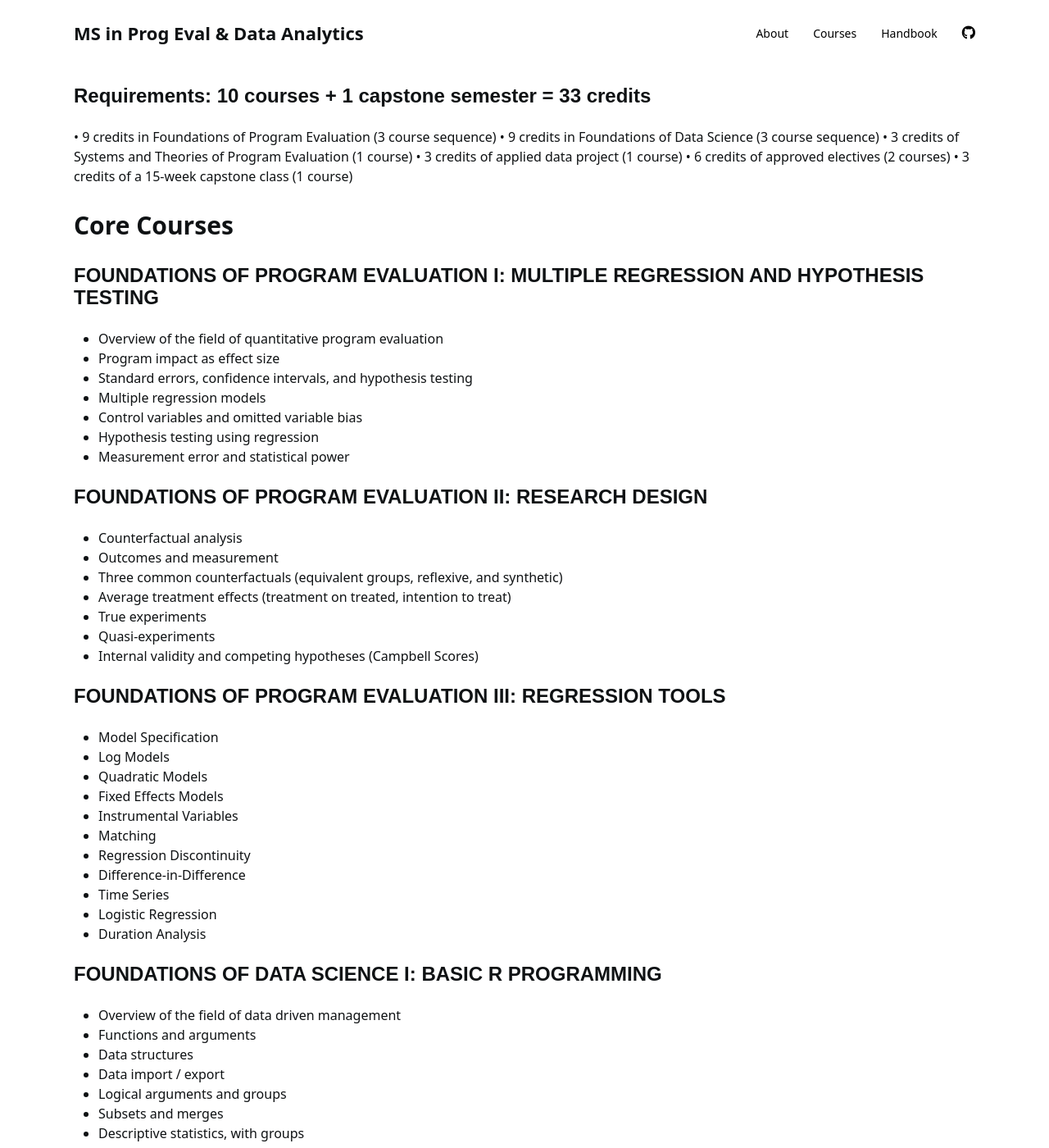
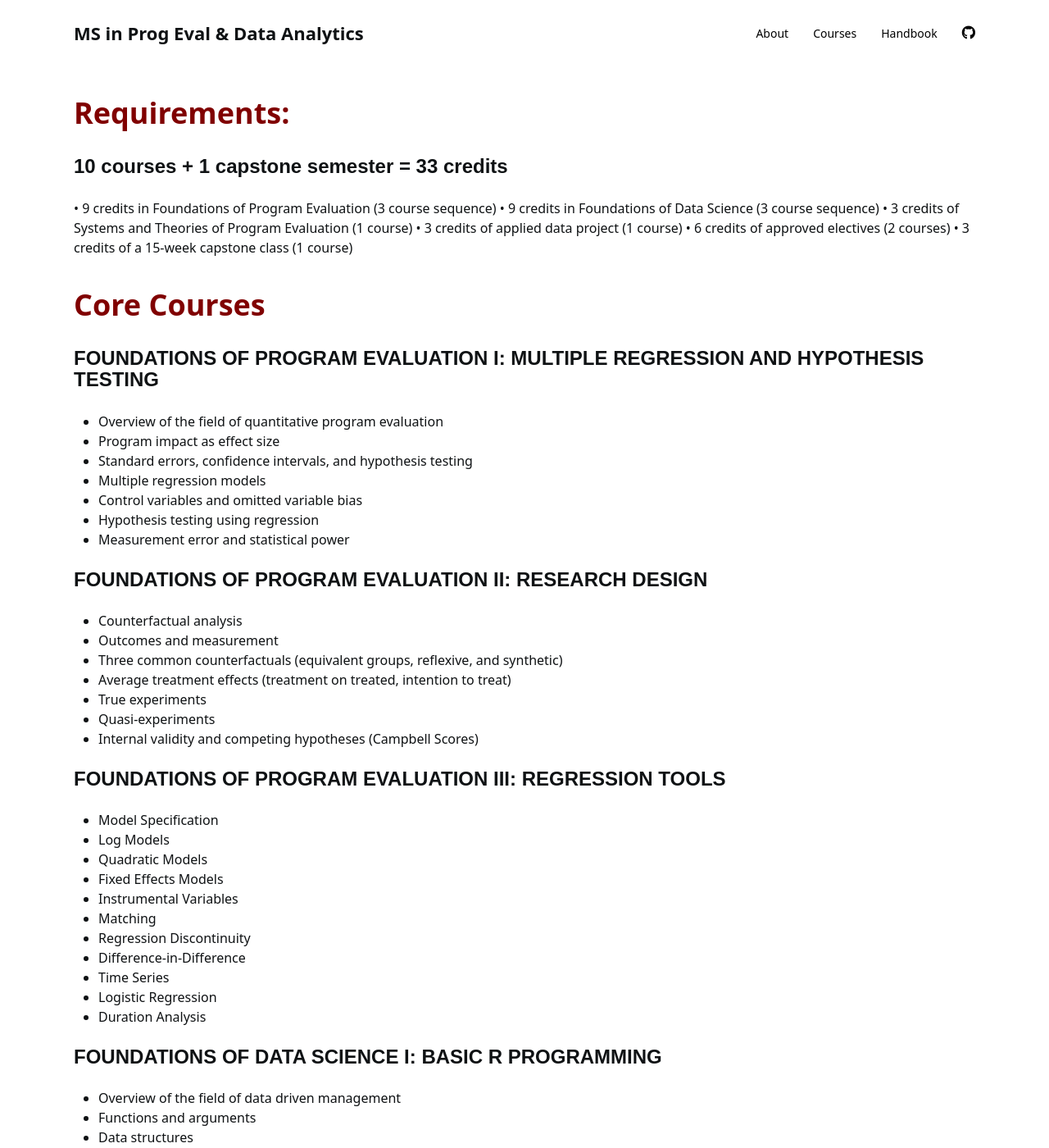
Before and after one commit to DS4PS/ms-prog-eval-data-analytics, a Jekyll site: the page built from courses.md, in a window 1280 px wide and 1400 px high. Shown: the whole window at 82% size. Built offline with Jekyll 4.4.1, drawn with Linux system fonts in a browser that asks for light colours; nearby versions of some CDN libraries; a style sheet for code colours, icons or effects is not loaded; part of the change alters nothing that is shown.

Commit message:
Update courses.md

```diff
--- a/courses.md
+++ b/courses.md
@@ -11,9 +11,15 @@ h2 {
   font-weight: 700;
   line-height: 26.4px;
 }
+h1 {
+  font-size: 36px;
+  color: maroon;
+}
  </style>
 
-## Requirements: 10 courses + 1 capstone semester = 33 credits
+# Requirements:
+
+## 10 courses + 1 capstone semester = 33 credits
 •	9 credits in Foundations of Program Evaluation (3 course sequence)
 •	9 credits in Foundations of Data Science (3 course sequence)
 •	3 credits of Systems and Theories of Program Evaluation (1 course)
```
